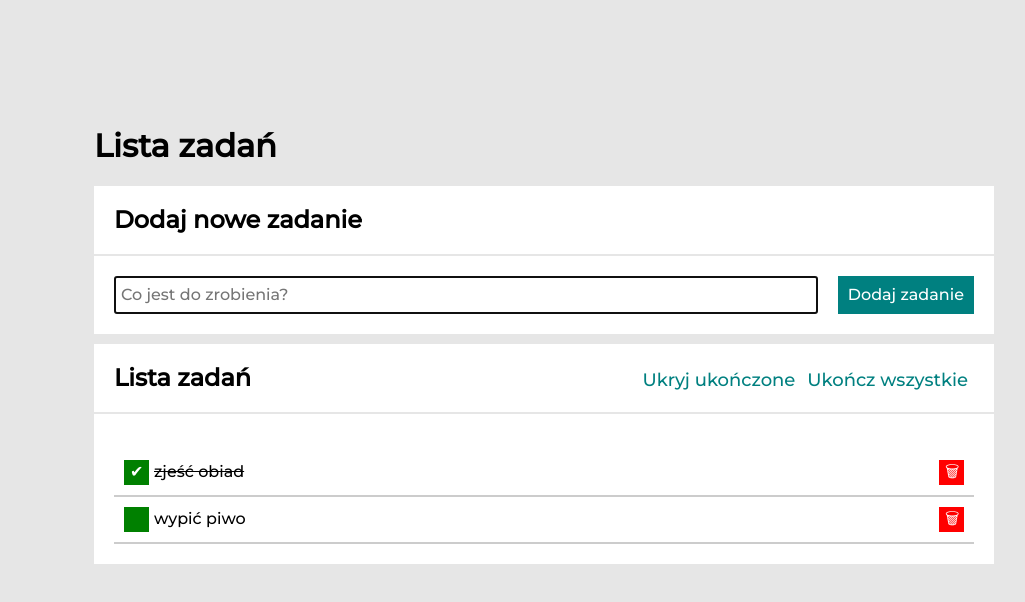
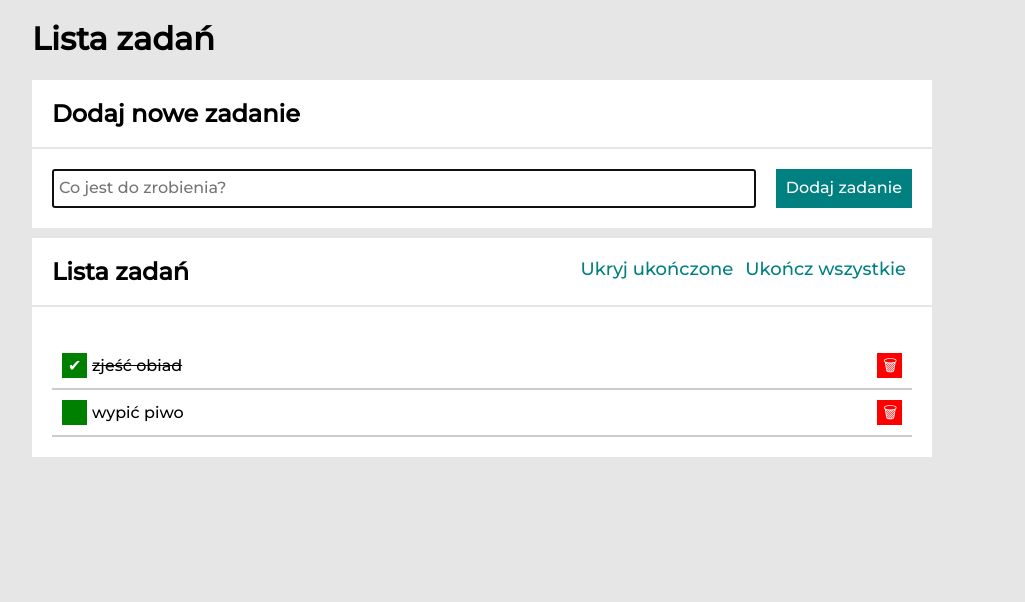
Before and after one commit to tamahawk1908/To-Do-List-React, a React (Create React App) app: page / in a window 1280 px wide. Shown: the top 602 px of the page, without its empty margins (96-1121 px from the left). Built offline with nearby package versions, Linux system fonts and the light colour scheme.

Commit message:
reconstructed to-do list

```diff
--- a/public/index.html
+++ b/public/index.html
@@ -3,8 +3,8 @@
 
 <head>
   <meta charset="utf-8" />
-  <link rel="icon" href="clipboard.png" />
-  <meta property="og:image" content="share.png">
+  <link rel="icon" href="%PUBLIC_URL%/clipboard.png" />
+  <meta property="og:image" content="%PUBLIC_URL%/share.png">
   <meta name="viewport" content="width=device-width, initial-scale=1" />
   <meta name="theme-color" content="#000000" />
   <link rel="apple-touch-icon" href="%PUBLIC_URL%/logo192.png" />
--- a/src/Buttons/index.js
+++ b/src/Buttons/index.js
@@ -1,7 +1,7 @@
 import "./style.css"
 
 const Buttons = ({ tasks, hideDoneTasks }) => (
-    <span className="section__tasksHeader--buttons">
+    <div className="buttons">
         {tasks.length > 0 && (
             <>
                 <button
@@ -15,7 +15,7 @@ const Buttons = ({ tasks, hideDoneTasks }) => (
                 </button>
             </>
         )}
-    </span>
+    </div>
 );
 
 
--- a/src/Buttons/style.css
+++ b/src/Buttons/style.css
@@ -1,56 +1,14 @@
-.tasksHeader__button {
+.buttons {
     background: none;
     border: none;
     font-size: medium;
 }
 
 @media (max-width: 768px) {
-    .tasksHeader__button {
+    .buttons {
         display: grid;
         grid-template-rows: repeat(2, 1fr);
     }
-}
-
-.button__done {
-    align-content: flex-start;
-    flex-shrink: 0;
-    color: white;
-    width: 25px;
-    height: 25px;
-    border-style: none;
-    background-color: green;
-    transition: 1s;
-}
-
-.button__done:focus {
-    border: 2px solid hsl(0, 0%, 20%);
-}
-
-.button__done:hover {
-    background-color: hsl(120, 100%, 30%);
-}
-
-.button__remove {
-    align-content: flex-end;
-    flex-shrink: 0;
-    width: 25px;
-    height: 25px;
-    border-style: none;
-    background-color: red;
-    transition: 1s;
-}
-
-.button__remove:focus {
-    border: 2px solid hsl(0, 0%, 20%);
-}
-
-.button__remove:hover {
-    background-color: hsl(0, 100%, 65%);
-    transform: rotate(180deg);
-}
-
-.button__remove--icon {
-    color: white;
 }
 
 .buttons__button {
--- a/src/Section/index.js
+++ b/src/Section/index.js
@@ -1,12 +1,12 @@
 import "./style.css";
 
 const Section = ({ title, body, additionalButtons }) => (
-    <section className="section">
+    <header className="section">
         <div className="section__tasksHeader">{title}
             {additionalButtons}
         </div>
         {body}
-    </section>
+    </header>
 );
 
 export default Section;
--- a/src/Tasks/index.js
+++ b/src/Tasks/index.js
@@ -2,9 +2,9 @@ import "./style.css";
 
 const Tasks = ({ tasks, hideDoneTasks }) => (
     <ul className="section__list">
-        {tasks.map(task => (
+        {tasks.map((task, index) => (
             <><li
-                key={task.id}
+                key={index}
                 className={`task__content ${task.done && hideDoneTasks ? "tasks__content--hidden" : ""}` }>
                 <button className="button__done">
                     {task.done ? "✔" : ""}
--- a/src/Tasks/style.css
+++ b/src/Tasks/style.css
@@ -17,3 +17,45 @@
 .tasks__content--hidden {
     display: none;
 }
+
+.button__done {
+    align-content: flex-start;
+    flex-shrink: 0;
+    color: white;
+    width: 25px;
+    height: 25px;
+    border-style: none;
+    background-color: green;
+    transition: 1s;
+}
+
+.button__done:focus {
+    border: 2px solid hsl(0, 0%, 20%);
+}
+
+.button__done:hover {
+    background-color: hsl(120, 100%, 30%);
+}
+
+.button__remove {
+    align-content: flex-end;
+    flex-shrink: 0;
+    width: 25px;
+    height: 25px;
+    border-style: none;
+    background-color: red;
+    transition: 1s;
+}
+
+.button__remove:focus {
+    border: 2px solid hsl(0, 0%, 20%);
+}
+
+.button__remove:hover {
+    background-color: hsl(0, 100%, 65%);
+    transform: rotate(180deg);
+}
+
+.button__remove--icon {
+    color: white;
+}
--- a/src/index.css
+++ b/src/index.css
@@ -8,7 +8,7 @@ html {
 
 body {
   background-color: hsl(0, 0%, 90%);
-  margin: 10% auto;
+  margin: 20px 10% auto;
   max-width: 900px;
   font-family: 'Montserrat', sans-serif;
 }
```
